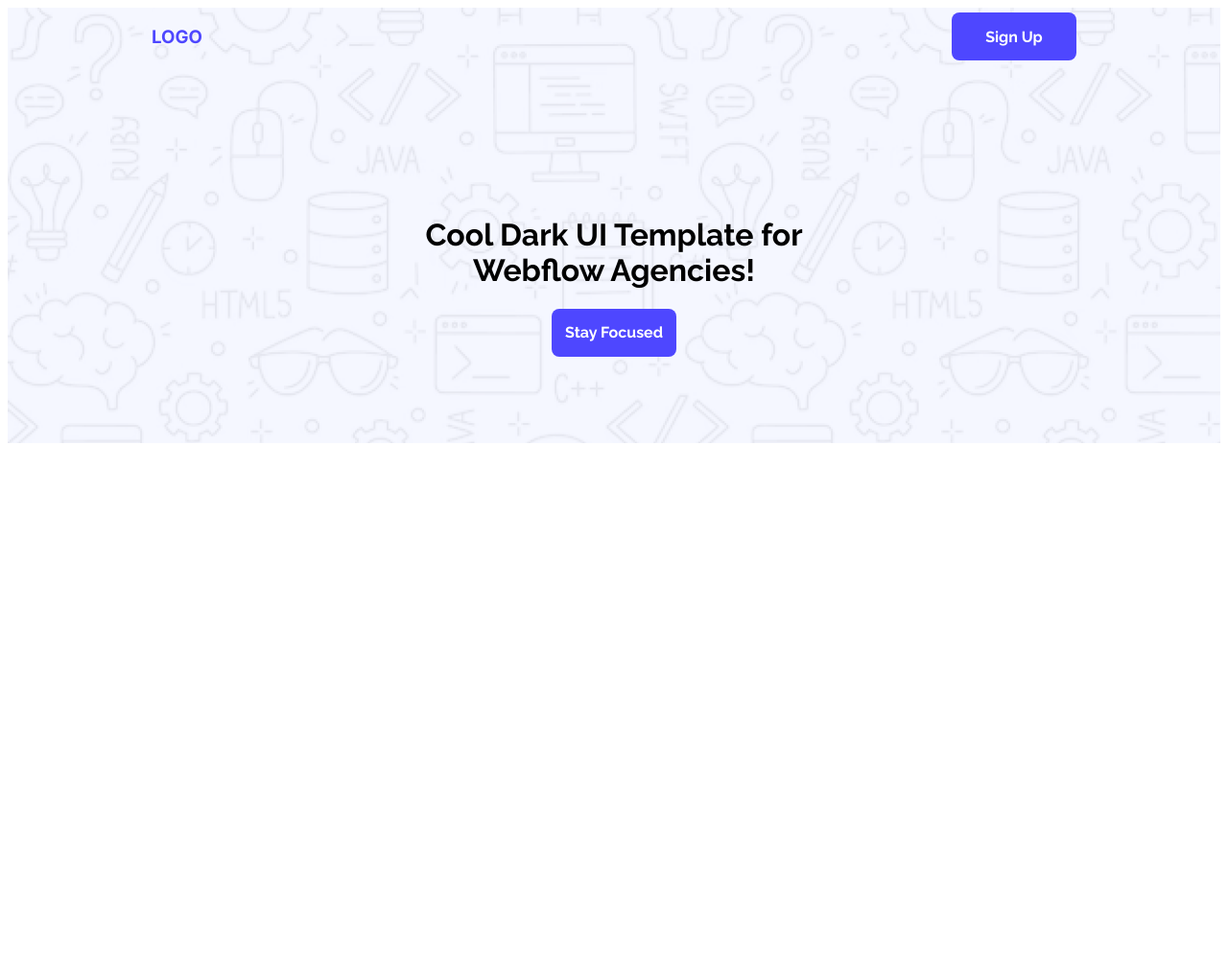
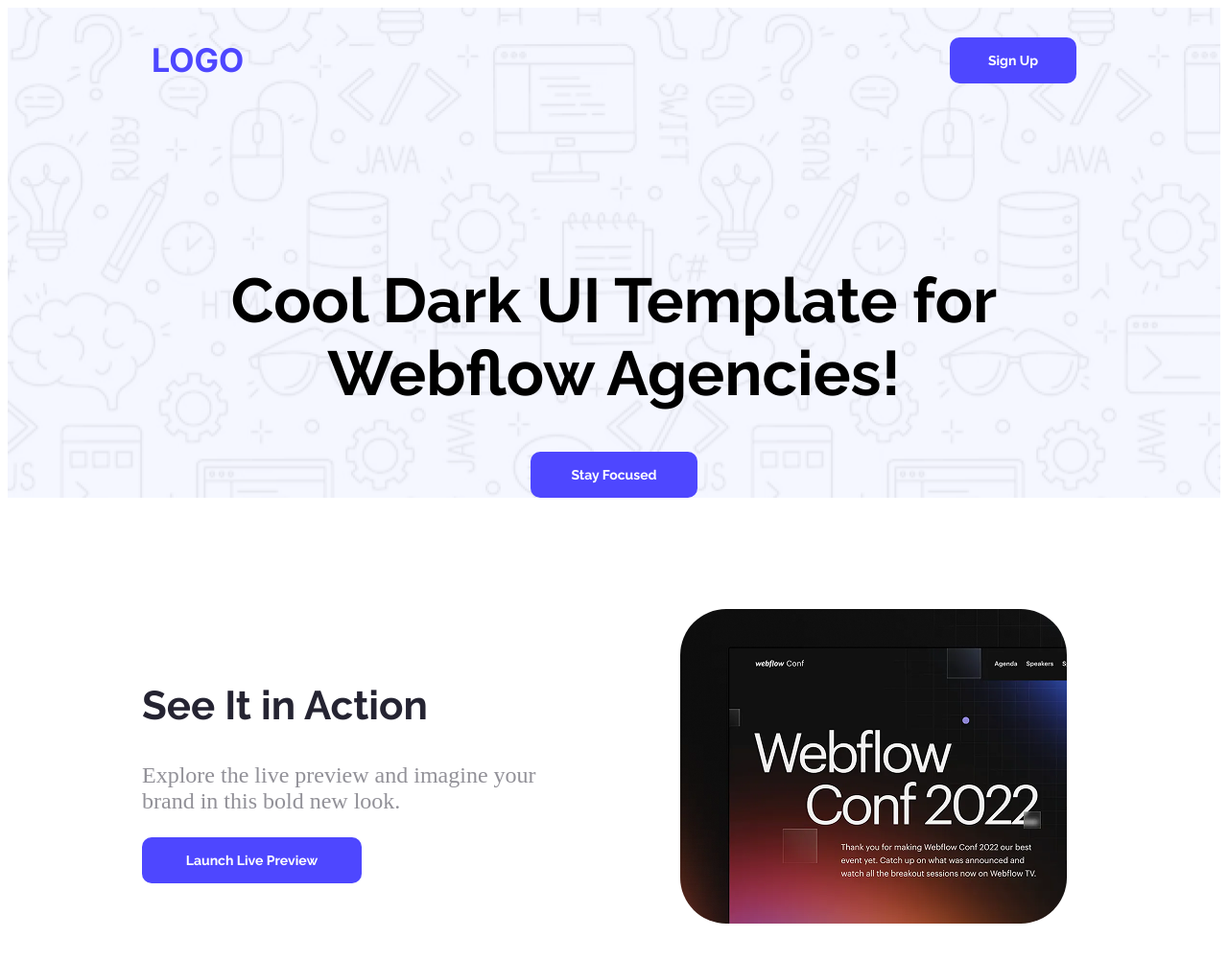
Before and after one commit to jiyad486/my-assignment-repo, a plain HTML site: page index.html in a window 1280 px wide. Shown: the whole page at 96% size. Before the commit the page ends 800 px from the top, so only its background shows below. Drawn offline with Linux system fonts and the light colour scheme.

Commit message:
added some html element & css

```diff
--- a/index.html
+++ b/index.html
@@ -15,19 +15,26 @@
 </head>
 <body>
     <header>
-        <div class="images">
+        <div class="images divi">
             <nav>
-            <h3 class ="inter-font inter-color l-color">LOGO</h3>
-            <button><a href="" class="raleway-font raleway-color">Sign Up</a>
+            <h3 class ="inter-font inter-color logo">LOGO</h3>
+            <button class="sign"><a href="" class="raleway-font raleway-color">Sign Up</a>
             </button>
             </nav>
-            <div>
-            <h1 class="raleway-font">Cool Dark UI Template for <br> Webflow Agencies!</h1>
-            <button><a href="" class="raleway-color raleway-font stay-focused">Stay Focused</a></button>
+            <div class="divi">
+            <h1 class="raleway-font ui">Cool Dark UI Template for <br> Webflow Agencies!</h1>
+            <button class="stay-focused"><a href="" class="raleway-color raleway-font">Stay Focused</a></button>
             </div>
-            <br><br><br><br><br>
+
         </div>
-
+        <section class="text-pic">
+            <section>
+                <h2 class="raleway-font see">See It in Action</h2>
+                 <p class="look">Explore the live preview and imagine your <br> brand in this bold new look.</p>
+                <button class="launch"><a href="" class="raleway-color raleway-font">Launch Live Preview</button></a><br>
+            </section>
+            <img class="wc-mini" src="Assets/wc-mini.png" alt="">
+        </section>
     </header>
     <main>
 
--- a/styles/ui.css
+++ b/styles/ui.css
@@ -13,20 +13,40 @@
   font-style: normal;
 }
 .raleway-color{
-    font-size: 16px;
-    font-weight: bold;
+    font-size: 14px;
+    font-weight: 700;
     color: white;
+    text-decoration: none;
+    text-align: center;
 }
 button{
+  color: white;
   background-color: #4E47FF;
-  border-radius: 8px;
-  width: 130px;
-  height: 50px;
   border: none;
+  font-weight: 700;
   font-size: 16px;
+  border-radius: 10px;
 }
-.l-color{
+.sign{
+  width: 132px;
+  height: 48px;
+}
+.stay-focused{
+  width: 174px;
+  height: 48px;
+}
+.launch{
+  width: 229px;
+  height: 48px;
+  /* padding: 36px 12px; */
+  gap: 10px;
+  font-weight: 700;
+}
+
+.logo{
 color: #4E47FF;
+font-size: 34px;
+font-weight: ;
 }
 
 nav{
@@ -38,14 +58,35 @@ nav{
 nav a{
     text-decoration: none;
 }
-div{
+.divi{
   text-align: center;
-}
-.stay-focused{
-  text-decoration: none;
-  width: 174px;
-  height: 48px;
 }
 .images{
   background-image: url(../Assets/Hero-bg.png);
 }
+.ui{
+  font-size: 65px;
+  font-weight: 700;
+}
+.see{
+  font-size: 42px;
+  font-weight: 700;
+  color: #252432;
+}
+.look{
+  color: #25243280;
+  font-weight: 400;
+  font-size: 24px;
+  font-weight: 400;
+}
+.text-pic{
+  display: flex;
+  align-items: center;
+  justify-content: space-between;
+  margin: 116px 160px 158px 140px;
+}
+.wc-mini{
+  height: 328px;
+  width: 403px;
+  border-radius: 48px;
+}
```
